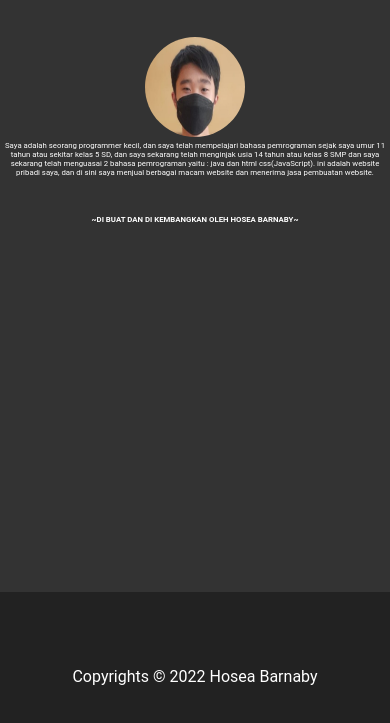
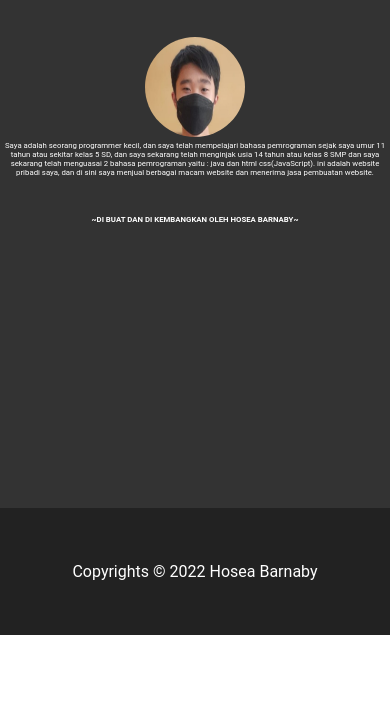
Before and after one commit to HoseaDev1/hoseadev1.github.io, a plain HTML site: page about.html in a window 390 px wide. Shown: the part 127-850 px from the top of the page. Drawn offline with Linux system fonts and the light colour scheme.

Commit message:
create index.html file

```diff
--- a/style.css
+++ b/style.css
@@ -287,7 +287,7 @@
     color: white;
     display: flex;
     width: 100%;
-    height: 15vh;
+    height: 10vh;
     justify-content: center;
     align-items: center;
 }
@@ -295,7 +295,7 @@
 .biografi {
     background-color: #333;
     color: white;
-    height: 75vh;
+    height: 65vh;
     justify-content: center;
     align-items: center;
 }
@@ -428,7 +428,7 @@
     color: white;
     display: flex;
     width: 100%;
-    height: 20vh;
+    height: 15vh;
     justify-content: center;
     align-items: center;
 }
@@ -436,7 +436,7 @@
 .biografi {
     background-color: #333;
     color: white;
-    height: 75vh;
+    height: 65vh;
     justify-content: center;
     align-items: center;
 }
@@ -458,7 +458,7 @@
 .biografi {
     background-color: #333;
     color: white;
-    height: 75vh;
+    height: 65vh;
     justify-content: center;
     align-items: center;
 }
```
Also changed, not shown: index.html (+1 -1 lines).
